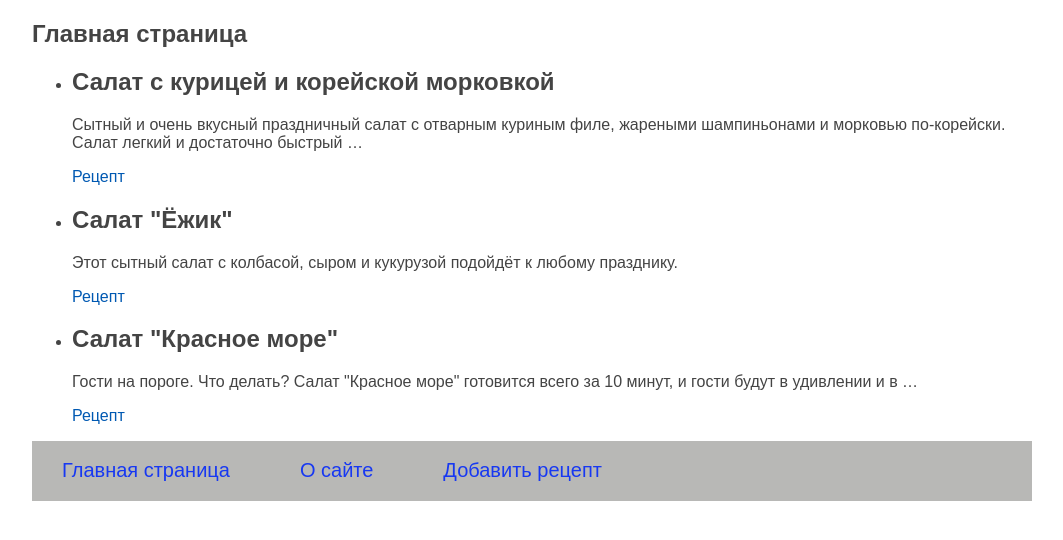
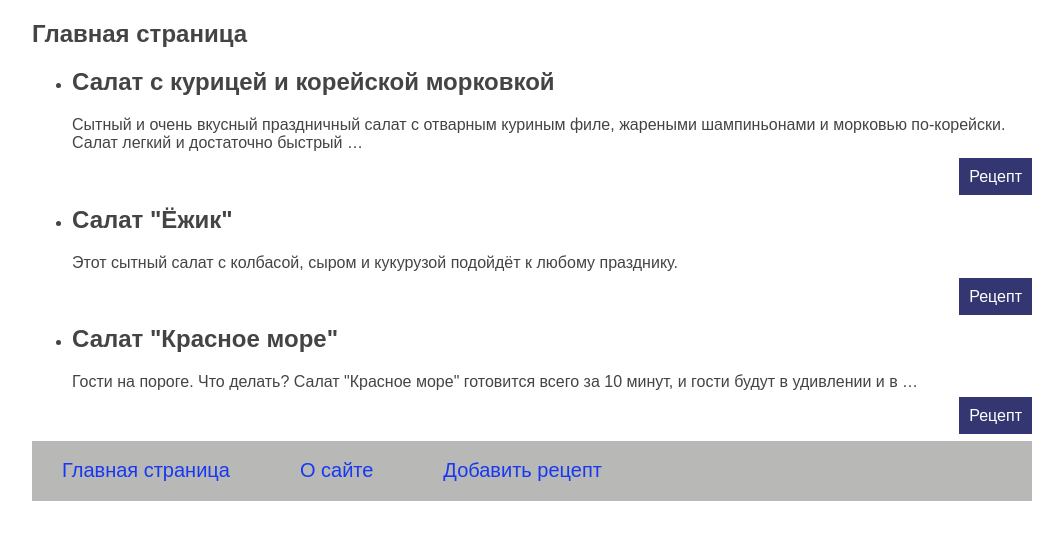
Before and after one commit to tanzor87/recipe_django, a Django app: page / in a window 1280 px wide. Shown: the part 60-600 px from the top of the page, without its empty margins (108-1171 px from the left). Run offline with Django 5.2, Linux system fonts and the light colour scheme.

Commit message:
change style css

```diff
--- a/siterecipe/recipeapp/static/recipeapp/css/styles.css
+++ b/siterecipe/recipeapp/static/recipeapp/css/styles.css
@@ -60,3 +60,17 @@ ul.mainmenu li a:hover {
 .panelitems {
 	text-align: center;
 }
+
+p.link-read-detail {
+	text-align: right;
+}
+
+p.link-read-detail a {
+	padding: 10px;
+	min-width: 100px;
+	background: #333671;
+	color: #fff;
+	text-decoration: none;
+}
+
+.clear {clear: both;}
--- a/siterecipe/recipeapp/templates/recipeapp/recipe-index.html
+++ b/siterecipe/recipeapp/templates/recipeapp/recipe-index.html
@@ -7,7 +7,8 @@
     <li>
       <h2>{{ p.title }}</h2>
       {{ p.content|truncatewords:20 }}
-      <p><a href="{% url 'detail' p.id %}">Рецепт</a></p>
+      <div class="clear"></div>
+      <p class="link-read-detail"><a href="{% url 'detail' p.id %}">Рецепт</a></p>
     </li>
     {% endfor %}
 
```
Also changed, not shown: siterecipe/recipeapp/static/recipeapp/imgs/salad/shutterstock_01.jpg (added).
